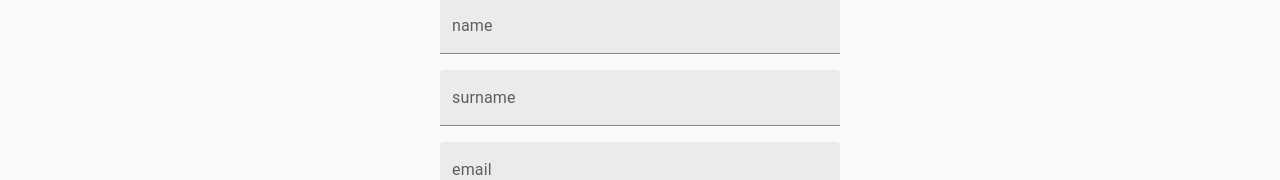
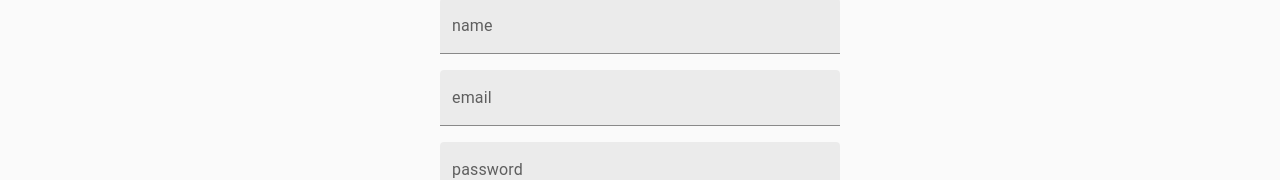
Before and after one commit to SzymonRojek/react-sign-in-up, a React (Create React App) app in the folder client/: page /register in a window 1280 px wide. Shown: the part 249-429 px from the top of the page. Built offline with nearby package versions, Linux system fonts and the light colour scheme.

Commit message:
remove field surname

```diff
--- a/client/src/components/LogRegisterForm/SignUp.js
+++ b/client/src/components/LogRegisterForm/SignUp.js
@@ -31,15 +31,6 @@ const SignUp = (props) => {
         defaultValue=""
         error={!!errors.name}
         message={errors.name?.message ?? ""}
-      />
-
-      <TextInputController
-        control={control}
-        name="surname"
-        label="surname"
-        defaultValue=""
-        error={!!errors.surname}
-        message={errors.surname?.message ?? ""}
       />
 
       <TextInputController
```
